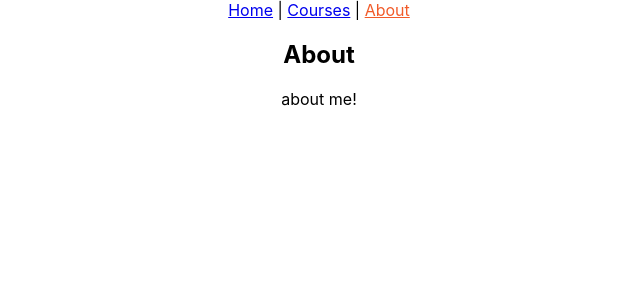
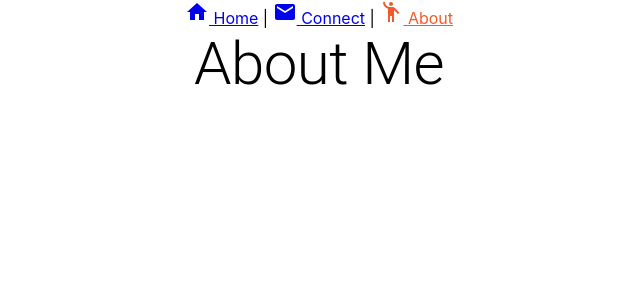
Before and after one commit to alexasnyder/playground, a React (Create React App) app: page /about in a window 1280 px wide. Shown: the top 300 px of the page, without its empty margins (321-961 px from the left). Built offline with nearby package versions, Linux system fonts and the light colour scheme.

Commit message:
add material UI, connect to express server API

```diff
--- a/package.json
+++ b/package.json
@@ -3,10 +3,13 @@
   "version": "0.1.0",
   "private": true,
   "dependencies": {
+    "@material-ui/core": "^4.11.0",
+    "@material-ui/icons": "^4.9.1",
     "@testing-library/jest-dom": "^5.11.4",
     "@testing-library/react": "^11.1.0",
     "@testing-library/user-event": "^12.1.10",
     "@types/react-router-dom": "^5.1.6",
+    "fontsource-roboto": "^3.0.3",
     "lodash": "^4.17.20",
     "react": "^17.0.1",
     "react-dom": "^17.0.1",
--- a/src/App.tsx
+++ b/src/App.tsx
@@ -2,8 +2,11 @@ import logo from './logo.svg';
 import './App.css';
 import * as React from 'react';
 import Header from './components/layout/header/Header';
-import AboutPage from './components/about/About';
+import About from './components/about/About';
 import { Route, Switch } from 'react-router-dom';
+import Connect from './components/connect/Connect';
+import NotFound from './components/notFound/NotFound';
+import Home from './components/home/Home';
 
 class App extends React.Component<any> {
   public render() {
@@ -11,10 +14,10 @@ class App extends React.Component<any> {
       <div className="App">
         <Header />
         <Switch>
-          {/* <Route exact path="/" component={HomePage} /> */}
-          <Route exact path="/about" component={AboutPage} />
-          {/* <Route path="/courses" component={CoursesPage} /> */}
-          {/* <Route component={PageNotFound} /> */}
+          <Route exact path="/" component={Home} />
+          <Route exact path="/about" component={About} />
+          <Route exact path="/connect" component={Connect} />
+          <Route component={NotFound} />
         </Switch>
       </div>
     )
--- a/src/components/about/About.tsx
+++ b/src/components/about/About.tsx
@@ -1,13 +1,10 @@
 import * as React from 'react';
+import { Typography } from '@material-ui/core';
 
 class About extends React.Component<any> {
     public render () {
-        return (<div>
-            <h2>
-                About
-            </h2>
-            <p>about me!</p>
-        </div>)
+        return (
+            <Typography variant="h2">About Me</Typography>)
     }
 }
 
--- /dev/null
+++ b/src/components/connect/Connect.tsx
@@ -0,0 +1,36 @@
+import { Typography } from "@material-ui/core";
+import React from "react";
+
+interface ConnectState {
+    apiResponse: string;
+}
+
+class Connect extends React.Component<any, ConnectState> {
+
+    constructor(props) {
+        super(props);
+        this.state = {apiResponse: ""};
+
+      }
+
+      callApi() {
+        fetch("https://alexasapi.azurewebsites.net/testapi")
+          .then(res => res.text()
+          .then(res => this.setState({apiResponse: res})))
+      }
+
+      componentDidMount() {
+        this.callApi();
+      }
+
+    public render() {
+        return (
+            <div>
+                <Typography variant="h2">Let's Connect!</Typography>
+                <p>{this.state.apiResponse}</p>
+            </div>
+        )
+    }
+}
+
+export default Connect;
--- /dev/null
+++ b/src/components/home/Home.tsx
@@ -0,0 +1,12 @@
+import { Typography } from '@material-ui/core';
+import * as React from 'react';
+
+class Home extends React.Component<any> {
+    public render() {
+        return (
+            <Typography variant="h1">Welcome!</Typography>
+        )
+    }
+}
+
+export default Home;
--- a/src/components/layout/header/Header.tsx
+++ b/src/components/layout/header/Header.tsx
@@ -1,5 +1,8 @@
 import * as React from "react";
 import { NavLink } from "react-router-dom"
+import HomeIcon from '@material-ui/icons/Home';
+import MailIcon from '@material-ui/icons/Mail';
+import EmojiPeopleIcon from '@material-ui/icons/EmojiPeople';
 
 class Header extends React.Component<any> {
   public render() {
@@ -7,15 +10,15 @@ class Header extends React.Component<any> {
     return (
       <nav>
         <NavLink to="/" activeStyle={activeStyle} exact>
-          Home
+          <HomeIcon /> Home
         </NavLink>
         {" | "}
-        <NavLink to="/courses" activeStyle={activeStyle}>
-          Courses
+        <NavLink to="/connect" activeStyle={activeStyle}>
+          <MailIcon /> Connect
         </NavLink>
         {" | "}
         <NavLink to="/about" activeStyle={activeStyle}>
-          About
+          <EmojiPeopleIcon /> About
         </NavLink>
       </nav>
     );
--- /dev/null
+++ b/src/components/notFound/NotFound.tsx
@@ -0,0 +1,11 @@
+import * as React from 'react';
+
+class NotFound extends React.Component {
+    public render() {
+        return (
+            <h2>This page does not exist!</h2>
+        )
+    }
+}
+
+export default NotFound
```
Also changed, not shown: 1 other file (tests, documents, lock files or other folders).
